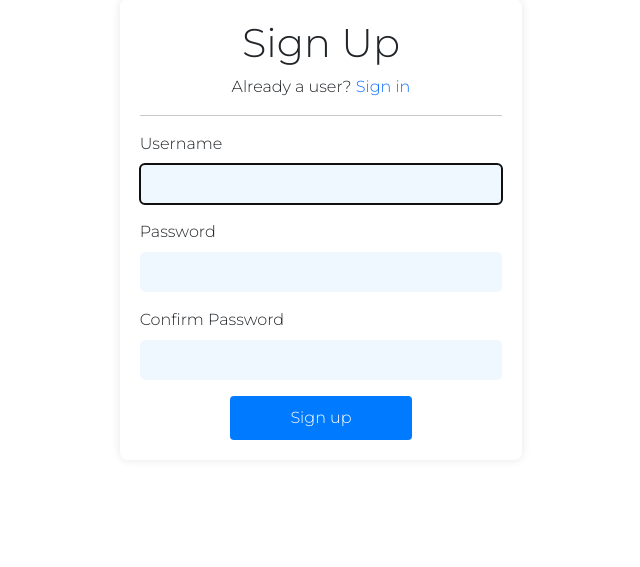
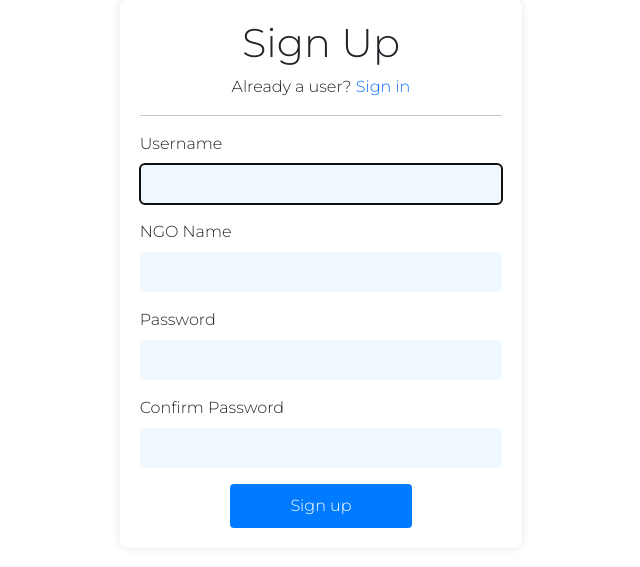
Before and after one commit to chiranjeevujoodha/hackathon_app, a Django app: page /signup/ in a window 1280 px wide. Shown: the part 119-686 px from the top of the page, without its empty margins (319-959 px from the left). Run offline with Django 5.2, Linux system fonts and the light colour scheme; some libraries are stand-ins or nearby versions.

Commit message:
added NGO

```diff
--- a/hackathon/app/forms.py
+++ b/hackathon/app/forms.py
@@ -9,9 +9,11 @@ from .models import *
 #Register User
 
 class CreateUserForm(UserCreationForm):
+    ngo_name = forms.CharField(max_length=100, required=True)
+
     class Meta:
         model = User
-        fields = ['username', 'password1', 'password2']
+        fields = ['username', 'password1', 'password2', 'ngo_name']
 
 
 # login User
--- a/hackathon/app/templates/app/add_campaign.html
+++ b/hackathon/app/templates/app/add_campaign.html
@@ -7,6 +7,7 @@
 <div class="container new-campaign" id="campaigns-form">
     <div class="new-campaign-form">
         <h5 class="text-center">Add New Campaign</h5>
+
         <hr>
         <form method="post" id="campaignForm">
             {% csrf_token %}
@@ -14,7 +15,7 @@
             <input type="text" id="name" name="name" required>
 
             <label for="organisor">Organisor</label>
-            <input type="text" id="organisor" name="organisor" required>
+            <input type="text" id="organisor" name="organisor" value="{{ ngo_name }}" readonly>
 
             <label for="location">Location</label>
             <input type="text" id="location" name="location" required>
--- a/hackathon/app/templates/app/signup.html
+++ b/hackathon/app/templates/app/signup.html
@@ -42,6 +42,9 @@
               <label for="username">Username</label>
               {{ form.username }}
 
+              <label for="ngo_name">NGO Name</label>
+              {{ form.ngo_name }}
+
               <label for="password">Password</label>
               {{ form.password1 }}
 
--- a/hackathon/app/views.py
+++ b/hackathon/app/views.py
@@ -47,6 +47,8 @@ def campaigns(request):
 def add_campaign(request):
     author = request.user
 
+    ngo_name = NGO.objects.get(user_id = author)
+
     if request.method == 'POST':
         name = request.POST.get('name')
         organisor = request.POST.get('organisor')
@@ -57,7 +59,10 @@ def add_campaign(request):
         Campaign.objects.create(name=name.capitalize(), author=author, organisor=organisor, location=location.capitalize(), date=date, description=description.capitalize())
         return redirect('campaigns')
 
-    return render(request, 'app/add_campaign.html')
+    # context = {'ngo_name': ngo_name}
+
+
+    return render(request, 'app/add_campaign.html', {'ngo_name': ngo_name})
 
 @login_required
 def update_campaign(request, id):
@@ -142,20 +147,19 @@ def signin(request):
 
 
 def signup(request):
-
-    form = CreateUserForm()
-
     if request.method == 'POST':
         form = CreateUserForm(request.POST)
         if form.is_valid():
-            form.save()
-
+            user = form.save()
+            ngo_name = form.cleaned_data.get('ngo_name')
+            if ngo_name:
+                NGO.objects.create(user=user, name=ngo_name)
             return redirect('signin')
 
-    context = {'form':form}
+    else:
+        form = CreateUserForm()
 
-
-    return render(request, 'app/signup.html', context=context)
+    return render(request, 'app/signup.html', {'form':form})
 
 
 
```
Also changed, not shown: hackathon/app/models.py (+7 -0 lines), hackathon/app/migrations/0002_ngo.py (added).
